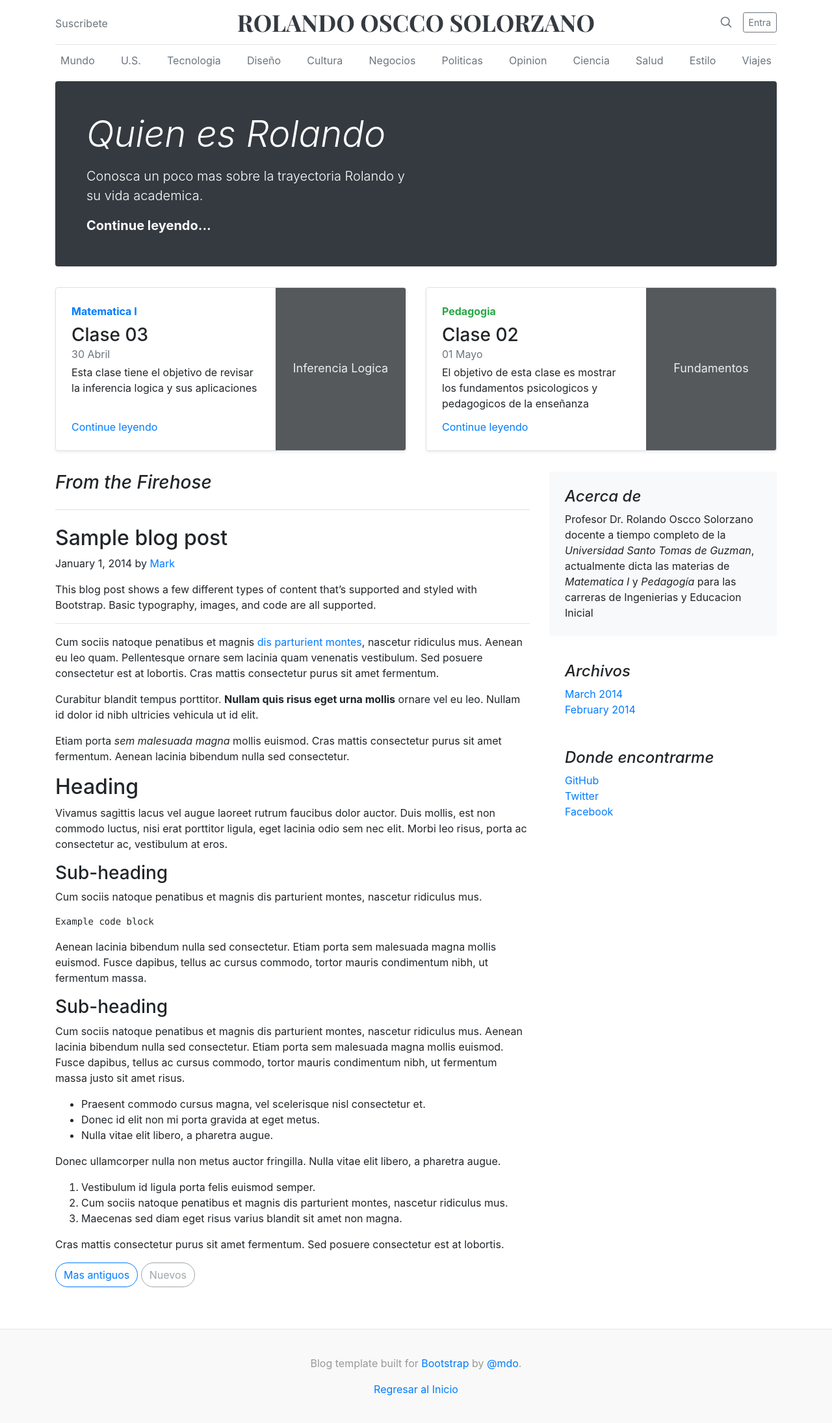
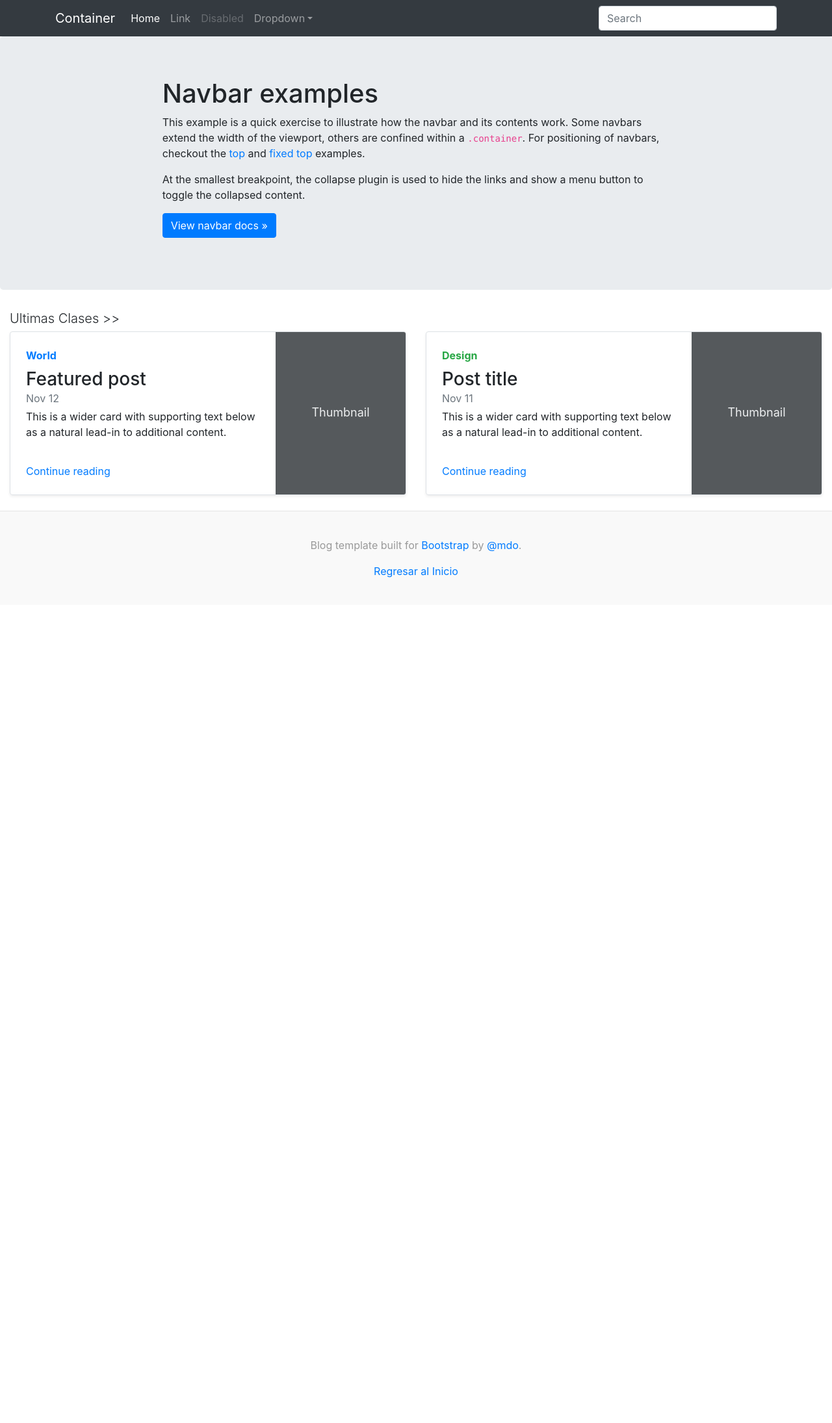
Before and after one commit to YecoG23/blog, a Django app: page / in a window 1280 px wide. Shown: the whole page at 65% size. After the commit the page ends 889 px from the top, so only its background shows below. Run offline with Django 3.2, Linux system fonts and the light colour scheme.

Commit message:
base and index template modify

```diff
--- a/templates/base.html
+++ b/templates/base.html
@@ -8,14 +8,12 @@
     <meta name="description" content="">
     <meta name="author" content="Mark Otto, Jacob Thornton, and Bootstrap contributors">
     <meta name="generator" content="Jekyll v3.8.5">
-    <title>{% block head_title %}{% endblock head_title %}</title>
+    <title>Navbar Template · Bootstrap</title>
 
-    <link rel="canonical" href="https://getbootstrap.com/docs/4.3/examples/blog/">
+    <link rel="canonical" href="https://getbootstrap.com/docs/4.3/examples/navbars/">
 
     <!-- Bootstrap core CSS -->
 <link href="https://getbootstrap.com/docs/4.3/dist/css/bootstrap.min.css" rel="stylesheet" integrity="sha384-ggOyR0iXCbMQv3Xipma34MD+dH/1fQ784/j6cY/iJTQUOhcWr7x9JvoRxT2MZw1T" crossorigin="anonymous">
-
-
     <style>
       .bd-placeholder-img {
         font-size: 1.125rem;
@@ -26,16 +24,14 @@
         user-select: none;
       }
 
-      .blog-header {
-	  line-height: 1;
-	  border-bottom: 1px solid #e5e5e5;
+      @media (min-width: 768px) {
+        .bd-placeholder-img-lg {
+          font-size: 3.5rem;
         }
-
-	.blog-header-logo {
-	  font-family: "Playfair Display", Georgia, "Times New Roman", serif;
-	  font-size: 2.25rem;
       }
-
+      /*
+       * Footer
+       */
       .blog-footer {
         padding: 2.5rem 0;
         color: #999;
@@ -46,61 +42,44 @@
       .blog-footer p:last-child {
         margin-bottom: 0;
       }
+    </style>
 
-	.blog-pagination {
-	  margin-bottom: 4rem;
-	}
-	.blog-pagination > .btn {
-	  border-radius: 2rem;
-	}
-      @media (min-width: 768px) {
-        .bd-placeholder-img-lg {
-          font-size: 3.5rem;
-        }
-      }
+  </head>
 
-    </style>
-    <!-- Custom styles for this template -->
-    <link href="https://fonts.googleapis.com/css?family=Playfair+Display:700,900" rel="stylesheet">
-    <!-- Custom styles for this template -->
-<!--     <link href="https://getbootstrap.com/docs/4.3/examples/blog/blog.css" rel="stylesheet">
- -->  </head>
+<nav class="navbar navbar-expand-lg navbar-dark bg-dark">
+  <div class="container">
+    <a class="navbar-brand" href="#">Container</a>
+    <button class="navbar-toggler" type="button" data-toggle="collapse" data-target="#navbarsExample07" aria-controls="navbarsExample07" aria-expanded="false" aria-label="Toggle navigation">
+      <span class="navbar-toggler-icon"></span>
+    </button>
 
-  <body>
-    <div class="container">
-  <header class="blog-header py-3">
-    <div class="row flex-nowrap justify-content-between align-items-center">
-      <div class="col-2 pt-1">
-        <a class="text-muted" href="#">Suscribete</a>
+    <div class="collapse navbar-collapse" id="navbarsExample07">
+      <ul class="navbar-nav mr-auto">
+        <li class="nav-item active">
+          <a class="nav-link" href="#">Home <span class="sr-only">(current)</span></a>
+        </li>
+        <li class="nav-item">
+          <a class="nav-link" href="#">Link</a>
+        </li>
+        <li class="nav-item">
+          <a class="nav-link disabled" href="#">Disabled</a>
+        </li>
+        <li class="nav-item dropdown">
+          <a class="nav-link dropdown-toggle" href="#" id="dropdown07" data-toggle="dropdown" aria-haspopup="true" aria-expanded="false">Dropdown</a>
+          <div class="dropdown-menu" aria-labelledby="dropdown07">
+            <a class="dropdown-item" href="#">Action</a>
+            <a class="dropdown-item" href="#">Another action</a>
+            <a class="dropdown-item" href="#">Something else here</a>
           </div>
-      <div class="col-8 text-center">
-        <a class="blog-header-logo text-dark" href="#">ROLANDO OSCCO SOLORZANO</a>
-      </div>
-      <div class="col-2 d-flex justify-content-end align-items-center">
-        <a class="text-muted" href="#">
-          <svg xmlns="http://www.w3.org/2000/svg" width="20" height="20" fill="none" stroke="currentColor" stroke-linecap="round" stroke-linejoin="round" stroke-width="2" class="mx-3" role="img" viewBox="0 0 24 24" focusable="false"><title>Busca</title><circle cx="10.5" cy="10.5" r="7.5"/><path d="M21 21l-5.2-5.2"/></svg>
-        </a>
-        <a class="btn btn-sm btn-outline-secondary" href="#">Entra</a>
+        </li>
+      </ul>
+      <form class="form-inline my-2 my-md-0">
+        <input class="form-control" type="text" placeholder="Search" aria-label="Search">
+      </form>
     </div>
   </div>
-  </header>
+</nav>
 
-  <div class="nav-scroller py-1 mb-2">
-    <nav class="nav d-flex justify-content-between">
-      <a class="p-2 text-muted" href="#">Mundo</a>
-      <a class="p-2 text-muted" href="#">U.S.</a>
-      <a class="p-2 text-muted" href="#">Tecnologia</a>
-      <a class="p-2 text-muted" href="#">Diseño</a>
-      <a class="p-2 text-muted" href="#">Cultura</a>
-      <a class="p-2 text-muted" href="#">Negocios</a>
-      <a class="p-2 text-muted" href="#">Politicas</a>
-      <a class="p-2 text-muted" href="#">Opinion</a>
-      <a class="p-2 text-muted" href="#">Ciencia</a>
-      <a class="p-2 text-muted" href="#">Salud</a>
-      <a class="p-2 text-muted" href="#">Estilo</a>
-      <a class="p-2 text-muted" href="#">Viajes</a>
-    </nav>
-  </div>
 {% block content %}
 
 
@@ -112,5 +91,8 @@
     <a href="#">Regresar al Inicio</a>
   </p>
 </footer>
+
+<script src="https://code.jquery.com/jquery-3.3.1.slim.min.js" integrity="sha384-q8i/X+965DzO0rT7abK41JStQIAqVgRVzpbzo5smXKp4YfRvH+8abtTE1Pi6jizo" crossorigin="anonymous"></script>
+<script src="https://getbootstrap.com/docs/4.3/dist/js/bootstrap.bundle.min.js" integrity="sha384-xrRywqdh3PHs8keKZN+8zzc5TX0GRTLCcmivcbNJWm2rs5C8PRhcEn3czEjhAO9o" crossorigin="anonymous"></script>
 </body>
 </html>
--- a/templates/index.html
+++ b/templates/index.html
@@ -4,119 +4,53 @@
 {% block head_title %} Blog de Rolando Oscco Solorzano {% endblock head_title %}
 
 {% block content %}
-  <div class="jumbotron p-4 p-md-5 text-white rounded bg-dark">
-    <div class="col-md-6 px-0">
-      <h1 class="display-4 font-italic">Quien es Rolando</h1>
-      <p class="lead my-3">Conosca un poco mas sobre la trayectoria Rolando y su vida academica.</p>
-      <p class="lead mb-0"><a href="#" class="text-white font-weight-bold">Continue leyendo...</a></p>
+
+<main role="main">
+    <div class="jumbotron">
+      <div class="col-sm-8 mx-auto">
+        <h1>Navbar examples</h1>
+        <p>This example is a quick exercise to illustrate how the navbar and its contents work. Some navbars extend the width of the viewport, others are confined within a <code>.container</code>. For positioning of navbars, checkout the <a href="/docs/4.3/examples/navbar-static/">top</a> and <a href="/docs/4.3/examples/navbar-fixed/">fixed top</a> examples.</p>
+        <p>At the smallest breakpoint, the collapse plugin is used to hide the links and show a menu button to toggle the collapsed content.</p>
+        <p>
+          <a class="btn btn-primary" href="/docs/4.3/components/navbar/" role="button">View navbar docs »</a>
+        </p>
+      </div>
     </div>
-  </div>
+</main>
+<div class="col-md-6">
+  <h1 class="lead">Ultimas Clases >></h1>
+</div>
 
-  <div class="row mb-2">
+<div class="row mx-auto">
     <div class="col-md-6">
       <div class="row no-gutters border rounded overflow-hidden flex-md-row mb-4 shadow-sm h-md-250 position-relative">
         <div class="col p-4 d-flex flex-column position-static">
-          <strong class="d-inline-block mb-2 text-primary">Matematica I</strong>
-          <h3 class="mb-0">Clase 03</h3>
-          <div class="mb-1 text-muted">30 Abril</div>
-          <p class="card-text mb-auto">Esta clase tiene el objetivo de revisar la inferencia logica y sus aplicaciones</p>
-          <a href="#" class="stretched-link">Continue leyendo</a>
+          <strong class="d-inline-block mb-2 text-primary">World</strong>
+          <h3 class="mb-0">Featured post</h3>
+          <div class="mb-1 text-muted">Nov 12</div>
+          <p class="card-text mb-auto">This is a wider card with supporting text below as a natural lead-in to additional content.</p>
+          <a href="#" class="stretched-link">Continue reading</a>
         </div>
         <div class="col-auto d-none d-lg-block">
-          <svg class="bd-placeholder-img" width="200" height="250" xmlns="http://www.w3.org/2000/svg" preserveAspectRatio="xMidYMid slice" focusable="false" role="img" aria-label="Placeholder: Thumbnail"><title>Inferencia Logica</title><rect width="100%" height="100%" fill="#55595c"/><text x="50%" y="50%" fill="#eceeef" dy=".3em">Inferencia Logica</text></svg>
+          <svg class="bd-placeholder-img" width="200" height="250" xmlns="http://www.w3.org/2000/svg" preserveAspectRatio="xMidYMid slice" focusable="false" role="img" aria-label="Placeholder: Thumbnail"><title>Placeholder</title><rect width="100%" height="100%" fill="#55595c"></rect><text x="50%" y="50%" fill="#eceeef" dy=".3em">Thumbnail</text></svg>
         </div>
       </div>
     </div>
     <div class="col-md-6">
       <div class="row no-gutters border rounded overflow-hidden flex-md-row mb-4 shadow-sm h-md-250 position-relative">
         <div class="col p-4 d-flex flex-column position-static">
-          <strong class="d-inline-block mb-2 text-success">Pedagogia</strong>
-          <h3 class="mb-0">Clase 02</h3>
-          <div class="mb-1 text-muted">01 Mayo</div>
-          <p class="mb-auto">El objetivo de esta clase es mostrar los fundamentos psicologicos y pedagogicos de la enseñanza</p>
-          <a href="#" class="stretched-link">Continue leyendo</a>
+          <strong class="d-inline-block mb-2 text-success">Design</strong>
+          <h3 class="mb-0">Post title</h3>
+          <div class="mb-1 text-muted">Nov 11</div>
+          <p class="mb-auto">This is a wider card with supporting text below as a natural lead-in to additional content.</p>
+          <a href="#" class="stretched-link">Continue reading</a>
         </div>
         <div class="col-auto d-none d-lg-block">
-          <svg class="bd-placeholder-img" width="200" height="250" xmlns="http://www.w3.org/2000/svg" preserveAspectRatio="xMidYMid slice" focusable="false" role="img" aria-label="Placeholder: Thumbnail"><title>Placeholder</title><rect width="100%" height="100%" fill="#55595c"/><text x="50%" y="50%" fill="#eceeef" dy=".3em">Fundamentos</text></svg>
+          <svg class="bd-placeholder-img" width="200" height="250" xmlns="http://www.w3.org/2000/svg" preserveAspectRatio="xMidYMid slice" focusable="false" role="img" aria-label="Placeholder: Thumbnail"><title>Placeholder</title><rect width="100%" height="100%" fill="#55595c"></rect><text x="50%" y="50%" fill="#eceeef" dy=".3em">Thumbnail</text></svg>
         </div>
       </div>
     </div>
   </div>
-</div>
 
-<main role="main" class="container">
-  <div class="row">
-    <div class="col-md-8 blog-main">
-      <h3 class="pb-4 mb-4 font-italic border-bottom">
-        From the Firehose
-      </h3>
 
-      <div class="blog-post">
-        <h2 class="blog-post-title">Sample blog post</h2>
-        <p class="blog-post-meta">January 1, 2014 by <a href="#">Mark</a></p>
-
-        <p>This blog post shows a few different types of content that’s supported and styled with Bootstrap. Basic typography, images, and code are all supported.</p>
-        <hr>
-        <p>Cum sociis natoque penatibus et magnis <a href="#">dis parturient montes</a>, nascetur ridiculus mus. Aenean eu leo quam. Pellentesque ornare sem lacinia quam venenatis vestibulum. Sed posuere consectetur est at lobortis. Cras mattis consectetur purus sit amet fermentum.</p>
-        <blockquote>
-          <p>Curabitur blandit tempus porttitor. <strong>Nullam quis risus eget urna mollis</strong> ornare vel eu leo. Nullam id dolor id nibh ultricies vehicula ut id elit.</p>
-        </blockquote>
-        <p>Etiam porta <em>sem malesuada magna</em> mollis euismod. Cras mattis consectetur purus sit amet fermentum. Aenean lacinia bibendum nulla sed consectetur.</p>
-        <h2>Heading</h2>
-        <p>Vivamus sagittis lacus vel augue laoreet rutrum faucibus dolor auctor. Duis mollis, est non commodo luctus, nisi erat porttitor ligula, eget lacinia odio sem nec elit. Morbi leo risus, porta ac consectetur ac, vestibulum at eros.</p>
-        <h3>Sub-heading</h3>
-        <p>Cum sociis natoque penatibus et magnis dis parturient montes, nascetur ridiculus mus.</p>
-        <pre><code>Example code block</code></pre>
-        <p>Aenean lacinia bibendum nulla sed consectetur. Etiam porta sem malesuada magna mollis euismod. Fusce dapibus, tellus ac cursus commodo, tortor mauris condimentum nibh, ut fermentum massa.</p>
-        <h3>Sub-heading</h3>
-        <p>Cum sociis natoque penatibus et magnis dis parturient montes, nascetur ridiculus mus. Aenean lacinia bibendum nulla sed consectetur. Etiam porta sem malesuada magna mollis euismod. Fusce dapibus, tellus ac cursus commodo, tortor mauris condimentum nibh, ut fermentum massa justo sit amet risus.</p>
-        <ul>
-          <li>Praesent commodo cursus magna, vel scelerisque nisl consectetur et.</li>
-          <li>Donec id elit non mi porta gravida at eget metus.</li>
-          <li>Nulla vitae elit libero, a pharetra augue.</li>
-        </ul>
-        <p>Donec ullamcorper nulla non metus auctor fringilla. Nulla vitae elit libero, a pharetra augue.</p>
-        <ol>
-          <li>Vestibulum id ligula porta felis euismod semper.</li>
-          <li>Cum sociis natoque penatibus et magnis dis parturient montes, nascetur ridiculus mus.</li>
-          <li>Maecenas sed diam eget risus varius blandit sit amet non magna.</li>
-        </ol>
-        <p>Cras mattis consectetur purus sit amet fermentum. Sed posuere consectetur est at lobortis.</p>
-      </div><!-- /.blog-post -->
-
-      <nav class="blog-pagination">
-        <a class="btn btn-outline-primary" href="#">Mas antiguos</a>
-        <a class="btn btn-outline-secondary disabled" href="#" tabindex="-1" aria-disabled="true">Nuevos</a>
-      </nav>
-
-    </div><!-- /.blog-main -->
-
-    <aside class="col-md-4 blog-sidebar">
-      <div class="p-4 mb-3 bg-light rounded">
-        <h4 class="font-italic">Acerca de</h4>
-        <p class="mb-0">Profesor Dr. Rolando Oscco Solorzano docente a tiempo completo de la <em>Universidad Santo Tomas de Guzman</em>, actualmente dicta las materias de <em>Matematica I</em>  y <em>Pedagogía</em> para las carreras de Ingenierias y Educacion Inicial</p>
-      </div>
-
-      <div class="p-4">
-        <h4 class="font-italic">Archivos</h4>
-        <ol class="list-unstyled mb-0">
-          <li><a href="#">March 2014</a></li>
-          <li><a href="#">February 2014</a></li>
-
-        </ol>
-      </div>
-
-      <div class="p-4">
-        <h4 class="font-italic">Donde encontrarme</h4>
-        <ol class="list-unstyled">
-          <li><a href="#">GitHub</a></li>
-          <li><a href="#">Twitter</a></li>
-          <li><a href="#">Facebook</a></li>
-        </ol>
-      </div>
-    </aside><!-- /.blog-sidebar -->
-
-  </div><!-- /.row -->
-
-</main><!-- /.container -->
 {% endblock %}
```
Lines whose indentation alone changed are shown as unchanged.
